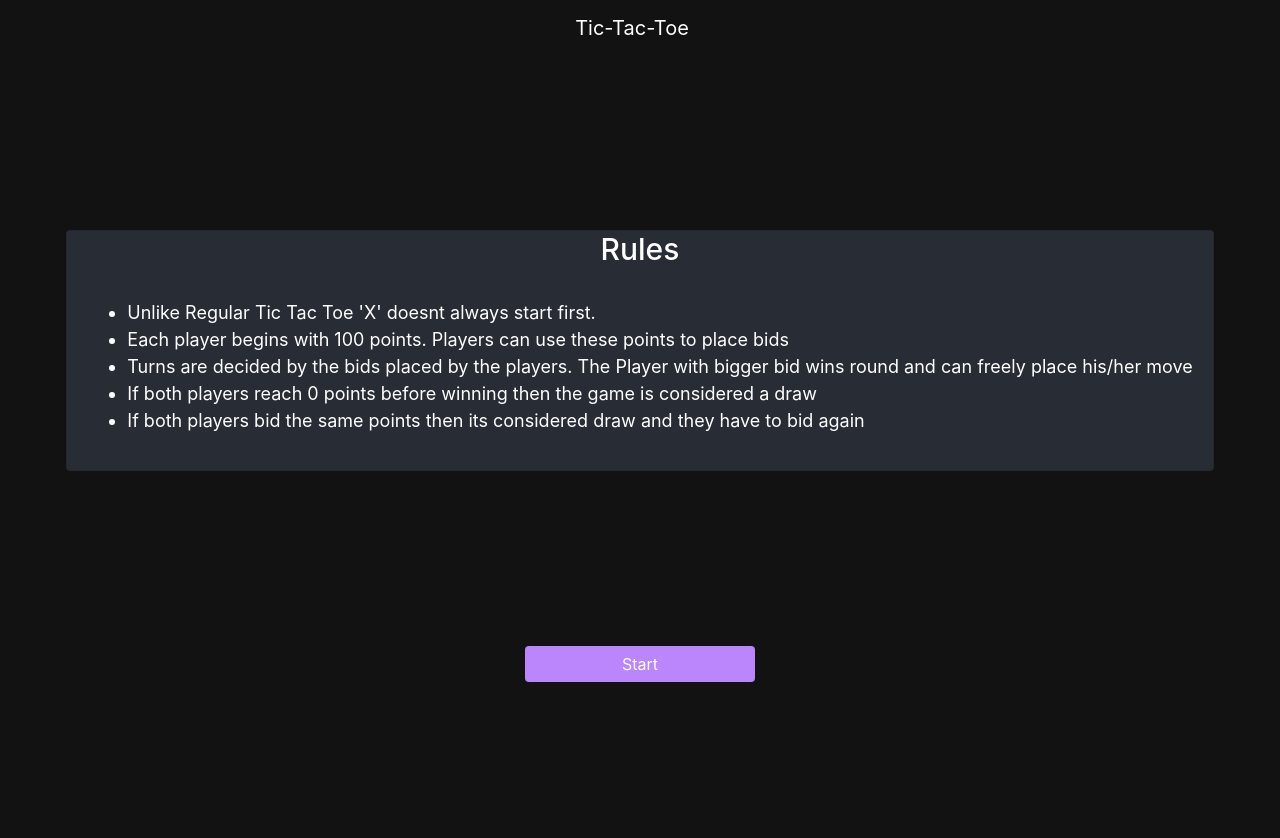
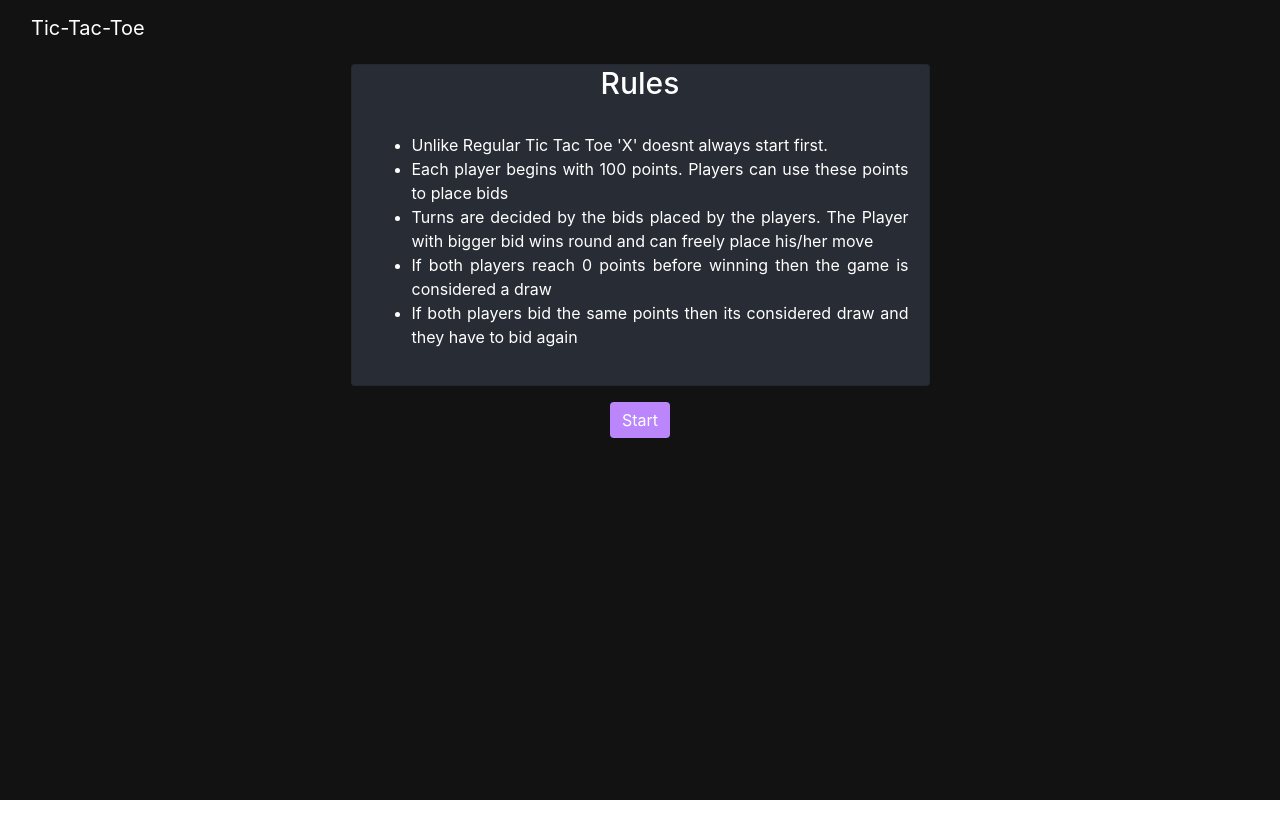
Before and after one commit to chaitanyadukkipaty/Tic-Tac-Toe, a React (Create React App) app in the folder FrontEnd/: page / in a window 1280 px wide. Shown: the top 838 px of the page. After the commit the page ends 800 px from the top, so only its background shows below. Built offline with nearby package versions, Linux system fonts and the light colour scheme; no server answers.

Commit message:
Build 0.3

```diff
--- a/FrontEnd/src/Pages/Home/Home.css
+++ b/FrontEnd/src/Pages/Home/Home.css
@@ -1,25 +1,22 @@
-.root {
-  display: "flex";
+.home-container {
+  background-color: #121212;
+  min-height: 100vh;
 }
-.title {
-  flex-grow: 1;
-}
-.font {
-  font-size: calc(10px + 2vmin);
-  color: white;
+.fill {
+  height: max-content;
 }
 .Home {
   background-color: #121212;
   min-height: 100vh;
   display: flex;
   flex-direction: column;
-  justify-content: space-evenly;
+  justify-content: center;
 }
 .nav-color {
   background-color: #121212;
 }
 
-.rules {
+.rules-container {
   display: flex;
   flex-direction: column;
   justify-content: center;
@@ -30,26 +27,23 @@
   height: auto;
   background-color: #282c34;
   color: white;
+  padding: 5dp;
 }
 .card-title {
   text-align: center;
-  padding: 5dp;
   font-size: calc(14px + 2vmin);
-}
-.card-body {
-  font-size: calc(2px + 2vmin);
-}
-.input {
-  width: auto;
 }
 .button {
   background-color: #bb86fc;
   border: none;
   width: 20%;
 }
-.start-game {
+.button-container {
   display: flex;
   flex-direction: column;
-  justify-content: space-evenly;
+  justify-content: flex-end;
   align-items: center;
 }
+.test {
+  min-height: 100vh;
+}
--- a/FrontEnd/src/Pages/Home/Home.jsx
+++ b/FrontEnd/src/Pages/Home/Home.jsx
@@ -1,11 +1,10 @@
-import React, { useState, useRef } from "react";
+import React from "react";
 import "./Home.css";
 import axios from "axios";
 import { baseUrl } from "../../config.json";
-import { Card, Navbar, Button, InputGroup, FormControl } from "react-bootstrap";
+import { Card, Navbar, Button, Container, Col } from "react-bootstrap";
 
 function Home() {
-  const textInput = useRef();
   async function createRoom() {
     const { data } = await axios.post(baseUrl);
     const path = `/waitingroom/${data.room}`;
@@ -14,20 +13,19 @@ function Home() {
   }
   return (
     <>
-      <div className="root">
-        <Navbar
-          collapseOnSelect
-          className="nav-color"
-          expand="lg"
-          variant="dark"
-        >
+      <div className="home-container">
+        <Container fluid>
+          <Navbar className="nav-color" expand="lg" variant="dark">
             <Navbar.Brand>Tic-Tac-Toe</Navbar.Brand>
           </Navbar>
-        <div className="Home">
-          <div className="rules">
+          <Col
+            md={{ span: 6, offset: 3 }}
+            className="d-flex flex-column justify-content-around fill "
+          >
+            <div className="p-2">
               <Card className="card">
                 <Card.Title className="card-title">Rules</Card.Title>
-              <Card.Body className="card-body">
+                <Card.Body className="text-justify">
                   <ul>
                     <li>
                       Unlike Regular Tic Tac Toe 'X' doesnt always start first.
@@ -42,36 +40,24 @@ function Home() {
                       his/her move
                     </li>
                     <li>
-                    If both players reach 0 points before winning then the game
-                    is considered a draw
+                      If both players reach 0 points before winning then the
+                      game is considered a draw
                     </li>
                     <li>
-                    If both players bid the same points then its considered draw
-                    and they have to bid again
+                      If both players bid the same points then its considered
+                      draw and they have to bid again
                     </li>
                   </ul>
                 </Card.Body>
               </Card>
             </div>
-
-          <div className="start-game">
-            {/* <p className="font">To Start Enter Your Name</p>
-            <InputGroup className="mb-3 input">
-              <InputGroup.Prepend>
-                <InputGroup.Text id="basic-addon1">@</InputGroup.Text>
-              </InputGroup.Prepend>
-              <FormControl
-                ref={textInput}
-                placeholder="Username"
-                aria-label="Username"
-                aria-describedby="basic-addon1"
-              />
-            </InputGroup> */}
+            <div className=" d-flex  justify-content-center p-2 ">
               <Button className="button" onClick={() => createRoom()}>
                 {"Start"}
               </Button>
             </div>
-        </div>
+          </Col>
+        </Container>
       </div>
     </>
   );
--- a/FrontEnd/src/Pages/WaitingRoom/WaitingRoom.css
+++ b/FrontEnd/src/Pages/WaitingRoom/WaitingRoom.css
@@ -1,15 +1,25 @@
 .root {
-  display: "flex";
   background-color: #121212;
   min-height: 100vh;
-  flex-direction: column;
-  align-items: center;
-  justify-content: space-evenly;
+}
+.fill-height {
+  min-height: 50vh;
+}
+.fill-width {
+  width: 100%;
 }
 .button {
   background-color: #bb86fc;
   border: none;
-  width: 20%;
+  width: auto;
+}
+@media only screen and (min-width: 768px) {
+  .player-card {
+    min-width: 18rem;
+  }
+}
+.player-card {
+  width: 9rem;
 }
 .avatar {
   display: flex;
--- a/FrontEnd/src/Pages/WaitingRoom/WaitingRoom.jsx
+++ b/FrontEnd/src/Pages/WaitingRoom/WaitingRoom.jsx
@@ -3,7 +3,14 @@ import "./WaitingRoom.css";
 import axios from "axios";
 import { useLocation } from "react-router-dom";
 import { baseUrl } from "../../config.json";
-import { Card, Button, InputGroup, FormControl } from "react-bootstrap";
+import {
+  Card,
+  Button,
+  InputGroup,
+  FormControl,
+  Col,
+  Row,
+} from "react-bootstrap";
 import logo from "../../assets/images/avatar.png";
 import openSocket from "socket.io-client";
 const socket = openSocket(baseUrl);
@@ -50,7 +57,7 @@ function WaitingRoom() {
   }, []);
 
   const Avatar = ({ username }) => (
-    <Card style={{ width: "18rem" }}>
+    <Card className="player-card">
       <Card.Img variant="top" src={logo} />
       <Card.Body>
         <Card.Title>{username}</Card.Title>
@@ -60,13 +67,29 @@ function WaitingRoom() {
   return (
     <>
       <div className="root">
-        {players.length && <p className="font">Players in the Game : </p>}
-        <div className="mb-3 avatar">
+        <Row className="fill-width">
+          <Col
+            md={6}
+            className="d-flex flex-column justify-content-between fill-height"
+          >
+            {players.length === 0 && (
+              <div className="font text-center">
+                Waiting for players to join:{" "}
+              </div>
+            )}
+            {players.length > 0 && (
+              <div className="font text-center">Players in the Game : </div>
+            )}
+            <Row className=" d-flex  justify-content-center p-4 ">
               {players.map((player, i) => (
+                <Col md={5} xs={6} className="p-2">
                   <Avatar key={i} username={player.playerId} />
+                </Col>
               ))}
-        </div>
-        <InputGroup className="mb-3 input">
+            </Row>
+          </Col>
+          <Col className="p-4 d-flex flex-column justify-content-center" md={6}>
+            <InputGroup className=" input">
               <InputGroup.Prepend>
                 <InputGroup.Text id="basic-addon1">@</InputGroup.Text>
               </InputGroup.Prepend>
@@ -77,6 +100,9 @@ function WaitingRoom() {
                 aria-describedby="basic-addon1"
               />
             </InputGroup>
+            <Row>
+              {!joinbtn ? (
+                <Col className=" d-flex  justify-content-center p-4 ">
                   <Button
                     className="button"
                     onClick={() => joinRoom()}
@@ -84,6 +110,9 @@ function WaitingRoom() {
                   >
                     {"Join"}
                   </Button>
+                </Col>
+              ) : (
+                <Col className=" d-flex  justify-content-center p-4 ">
                   <Button
                     className="button"
                     onClick={() => startGame()}
@@ -91,6 +120,11 @@ function WaitingRoom() {
                   >
                     {"Start"}
                   </Button>
+                </Col>
+              )}
+            </Row>
+          </Col>
+        </Row>
       </div>
     </>
   );
```
Also changed, not shown: 44 other files (tests, documents, lock files or other folders). Lines whose indentation alone changed are shown as unchanged.
